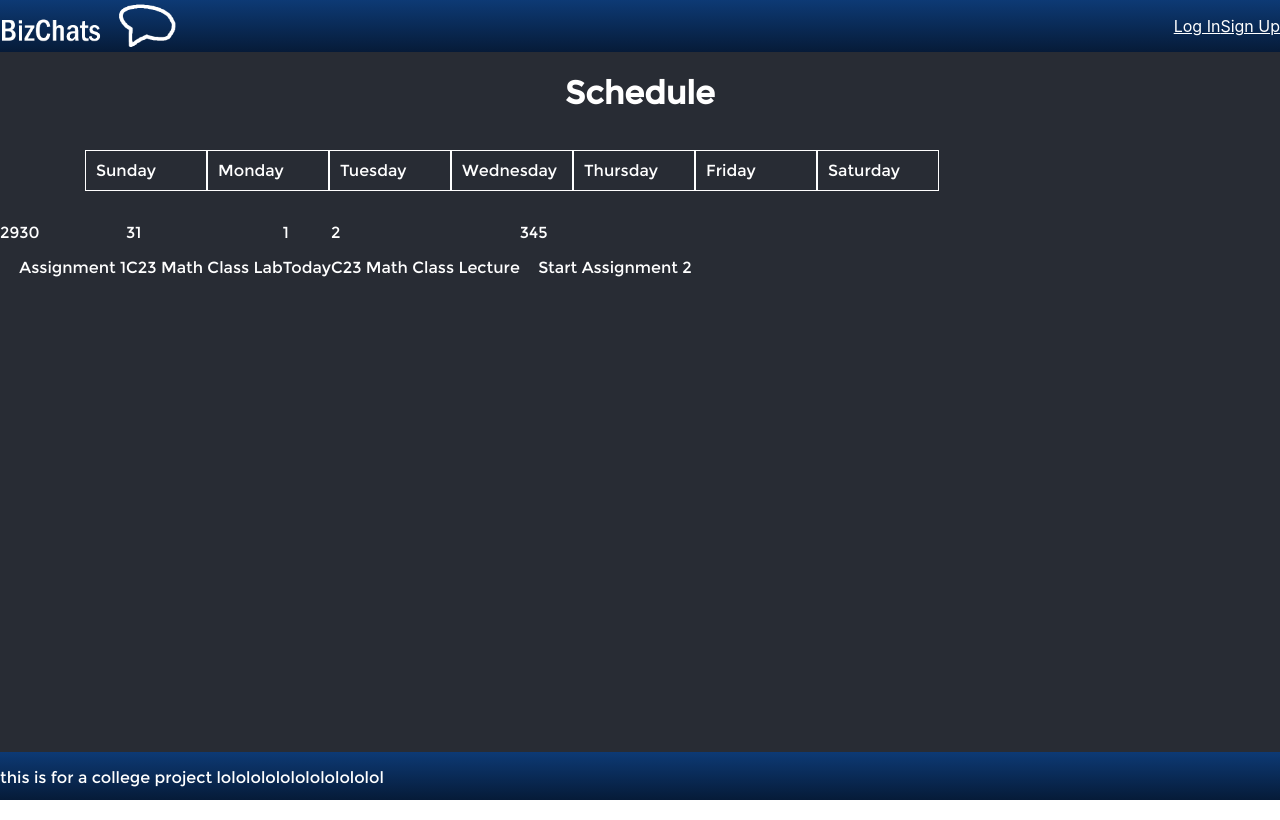
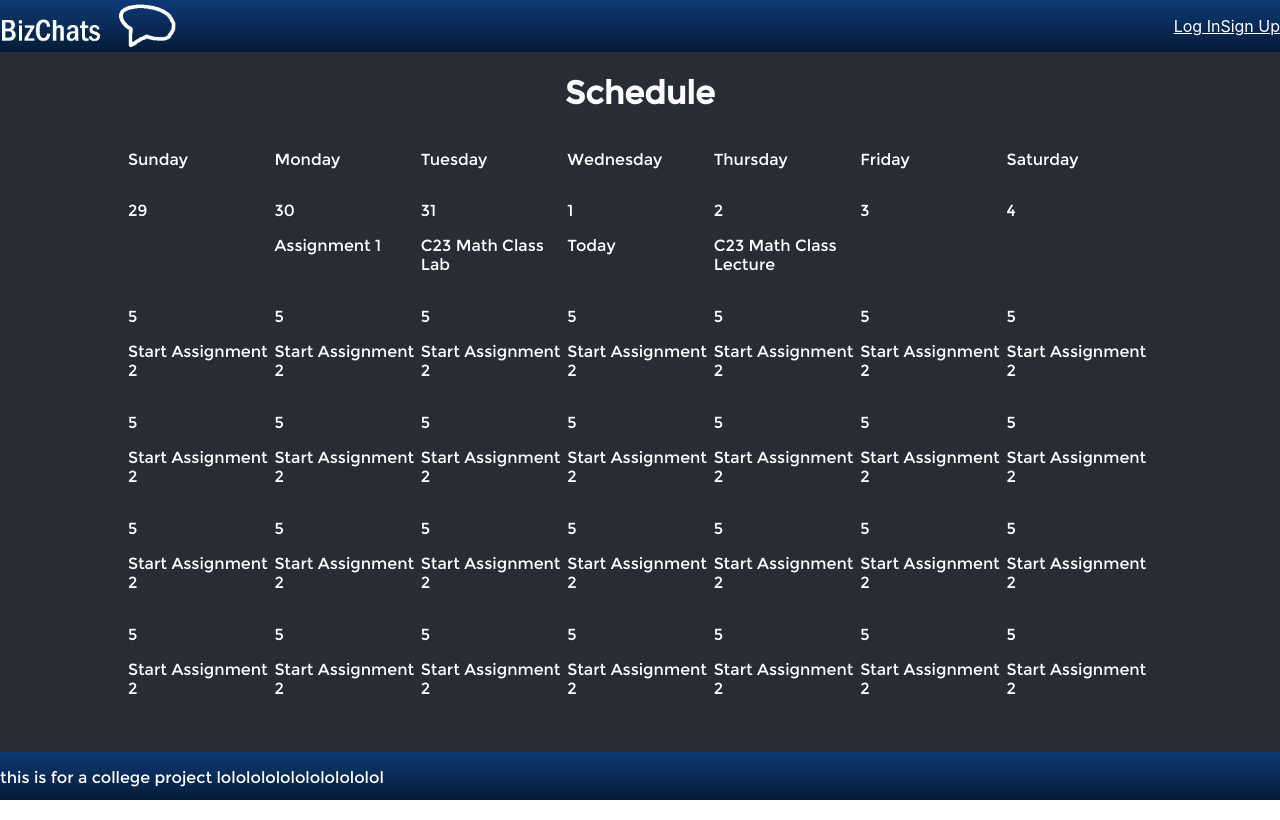
Before and after one commit to MilanTheMan/Bizchats, a React (Create React App) app in the folder frontend/: page /schedule in a window 1280 px wide. Built offline with nearby package versions, Linux system fonts and the light colour scheme.

Commit message:
ok now the calendar looks better

```diff
--- a/frontend/src/components/schedule/Schedule.js
+++ b/frontend/src/components/schedule/Schedule.js
@@ -23,6 +23,9 @@ const Schedule = () => {
 
                 </div>
                 <div id={"calendar_days"}>{/*this will be a 7x5 grid, also every day is a placeholder*/}
+
+
+
                     <div className={"calendar_day"}>
                         <p className={"calendar_day_number"}>29</p>
                         <p></p>
@@ -55,6 +58,114 @@ const Schedule = () => {
                         <p className={"calendar_day_number"}>5</p>
                         <p>Start Assignment 2</p>
                     </div>
+                    <div className={"calendar_day"}>
+                        <p className={"calendar_day_number"}>5</p>
+                        <p>Start Assignment 2</p>
+                    </div>
+                    <div className={"calendar_day"}>
+                        <p className={"calendar_day_number"}>5</p>
+                        <p>Start Assignment 2</p>
+                    </div>
+                    <div className={"calendar_day"}>
+                        <p className={"calendar_day_number"}>5</p>
+                        <p>Start Assignment 2</p>
+                    </div>
+                    <div className={"calendar_day"}>
+                        <p className={"calendar_day_number"}>5</p>
+                        <p>Start Assignment 2</p>
+                    </div>
+                    <div className={"calendar_day"}>
+                        <p className={"calendar_day_number"}>5</p>
+                        <p>Start Assignment 2</p>
+                    </div>
+                    <div className={"calendar_day"}>
+                        <p className={"calendar_day_number"}>5</p>
+                        <p>Start Assignment 2</p>
+                    </div>
+                    <div className={"calendar_day"}>
+                        <p className={"calendar_day_number"}>5</p>
+                        <p>Start Assignment 2</p>
+                    </div>
+                    <div className={"calendar_day"}>
+                        <p className={"calendar_day_number"}>5</p>
+                        <p>Start Assignment 2</p>
+                    </div>
+                    <div className={"calendar_day"}>
+                        <p className={"calendar_day_number"}>5</p>
+                        <p>Start Assignment 2</p>
+                    </div>
+                    <div className={"calendar_day"}>
+                        <p className={"calendar_day_number"}>5</p>
+                        <p>Start Assignment 2</p>
+                    </div>
+                    <div className={"calendar_day"}>
+                        <p className={"calendar_day_number"}>5</p>
+                        <p>Start Assignment 2</p>
+                    </div>
+                    <div className={"calendar_day"}>
+                        <p className={"calendar_day_number"}>5</p>
+                        <p>Start Assignment 2</p>
+                    </div>
+                    <div className={"calendar_day"}>
+                        <p className={"calendar_day_number"}>5</p>
+                        <p>Start Assignment 2</p>
+                    </div>
+                    <div className={"calendar_day"}>
+                        <p className={"calendar_day_number"}>5</p>
+                        <p>Start Assignment 2</p>
+                    </div>
+                    <div className={"calendar_day"}>
+                        <p className={"calendar_day_number"}>5</p>
+                        <p>Start Assignment 2</p>
+                    </div>
+                    <div className={"calendar_day"}>
+                        <p className={"calendar_day_number"}>5</p>
+                        <p>Start Assignment 2</p>
+                    </div>
+                    <div className={"calendar_day"}>
+                        <p className={"calendar_day_number"}>5</p>
+                        <p>Start Assignment 2</p>
+                    </div>
+                    <div className={"calendar_day"}>
+                        <p className={"calendar_day_number"}>5</p>
+                        <p>Start Assignment 2</p>
+                    </div>
+                    <div className={"calendar_day"}>
+                        <p className={"calendar_day_number"}>5</p>
+                        <p>Start Assignment 2</p>
+                    </div>
+                    <div className={"calendar_day"}>
+                        <p className={"calendar_day_number"}>5</p>
+                        <p>Start Assignment 2</p>
+                    </div>
+                    <div className={"calendar_day"}>
+                        <p className={"calendar_day_number"}>5</p>
+                        <p>Start Assignment 2</p>
+                    </div>
+                    <div className={"calendar_day"}>
+                        <p className={"calendar_day_number"}>5</p>
+                        <p>Start Assignment 2</p>
+                    </div>
+                    <div className={"calendar_day"}>
+                        <p className={"calendar_day_number"}>5</p>
+                        <p>Start Assignment 2</p>
+                    </div>
+                    <div className={"calendar_day"}>
+                        <p className={"calendar_day_number"}>5</p>
+                        <p>Start Assignment 2</p>
+                    </div>
+                    <div className={"calendar_day"}>
+                        <p className={"calendar_day_number"}>5</p>
+                        <p>Start Assignment 2</p>
+                    </div>
+                    <div className={"calendar_day"}>
+                        <p className={"calendar_day_number"}>5</p>
+                        <p>Start Assignment 2</p>
+                    </div>
+                    <div className={"calendar_day"}>
+                        <p className={"calendar_day_number"}>5</p>
+                        <p>Start Assignment 2</p>
+                    </div>
                 </div>
             </div>
         </div>
@@ -62,3 +173,5 @@ const Schedule = () => {
 }
 
 export default Schedule;
+
+//todo: add the sidebar that shows you the upcoming events
--- a/frontend/src/components/schedule/style.css
+++ b/frontend/src/components/schedule/style.css
@@ -1,24 +1,31 @@
 #schedule{
+
+    display: flex;
+    flex-direction: column;
+    align-items: center;
     #calendar{
         display: flex;
         flex-direction: column;
         width: 80%;
 
         #calendar_day_names{
-            display: flex;
+            display: grid;
+            grid-template-columns: repeat(7, 1fr);
+            grid-column-gap: 1px;
+            grid-row-gap: 1px;
+
+            flex-direction: row;
+
             width: 100%;
-            justify-content: center;
-            p{
-                border-width: 1px;
-                border-style: solid;
-                padding: 10px;
-                width: 100px;
-            }
-
         }
 
         #calendar_days{
-            display: flex;
+            display: grid;
+            grid-template-columns: repeat(7, 1fr);
+            grid-template-rows: 0.4fr repeat(5, 1fr);
+            grid-column-gap: 1px;
+            grid-row-gap: 1px;
+
             flex-direction: row;
 
             width: 100%;
```
